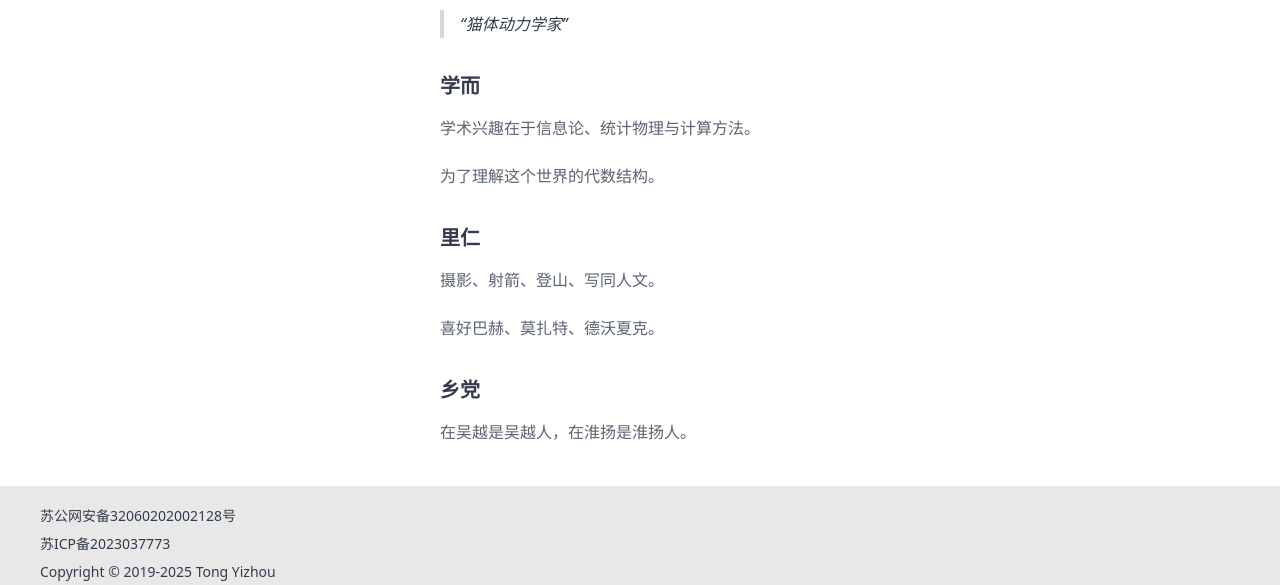
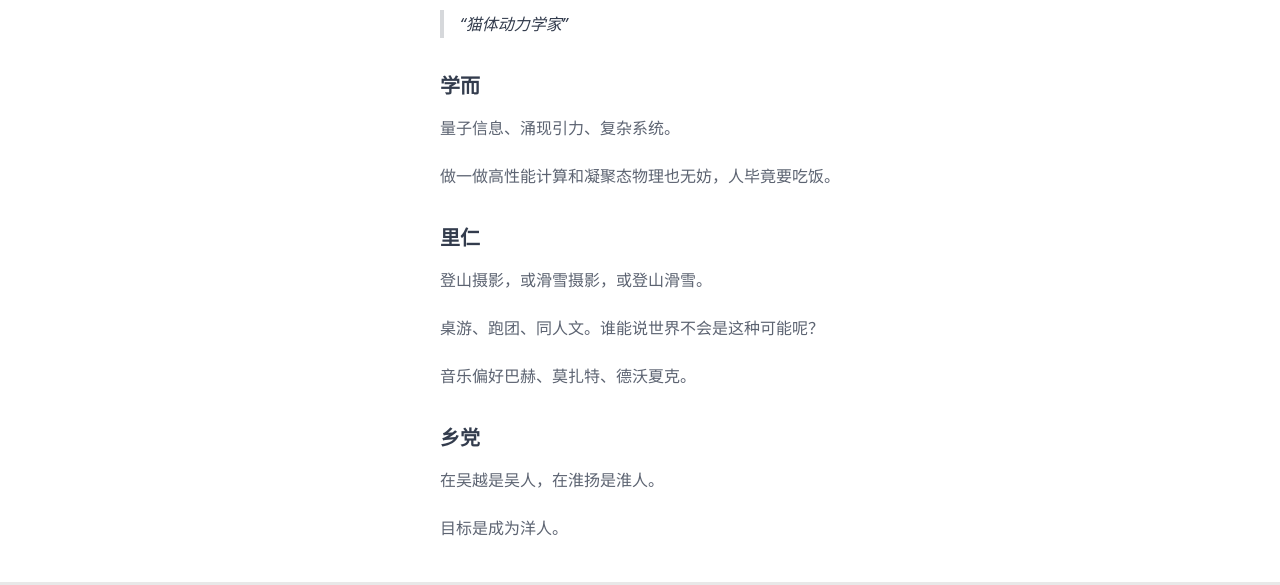
Before and after one commit to tsurumi-yizhou/blog, an Astro site: page /about in a window 1280 px wide. Shown: the part 426-1011 px from the top of the page. Built offline with nearby package versions, Linux system fonts and the light colour scheme; Astro itself is replaced by a stand-in of ours; some icons are missing.

Commit message:
fix: update personal interests and hobbies in about section

```diff
--- a/src/pages/about.md
+++ b/src/pages/about.md
@@ -6,16 +6,20 @@ layout: ../layouts/CoverArticle.astro
 
 ### 学而
 
-学术兴趣在于信息论、统计物理与计算方法。
+量子信息、涌现引力、复杂系统。
 
-为了理解这个世界的代数结构。
+做一做高性能计算和凝聚态物理也无妨，人毕竟要吃饭。
 
 ### 里仁
 
-摄影、射箭、登山、写同人文。
+登山摄影，或滑雪摄影，或登山滑雪。
 
-喜好巴赫、莫扎特、德沃夏克。
+桌游、跑团、同人文。谁能说世界不会是这种可能呢？
+
+音乐偏好巴赫、莫扎特、德沃夏克。
 
 ### 乡党
 
-在吴越是吴越人，在淮扬是淮扬人。
+在吴越是吴人，在淮扬是淮人。
+
+目标是成为洋人。
```
